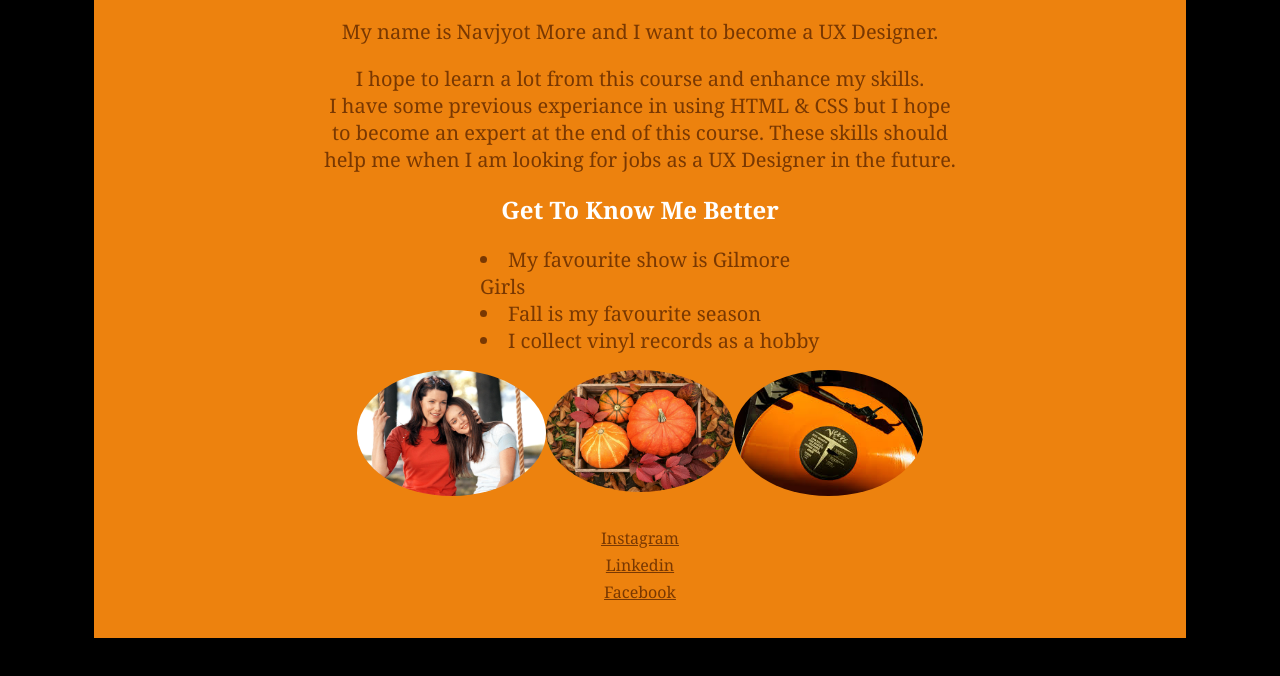
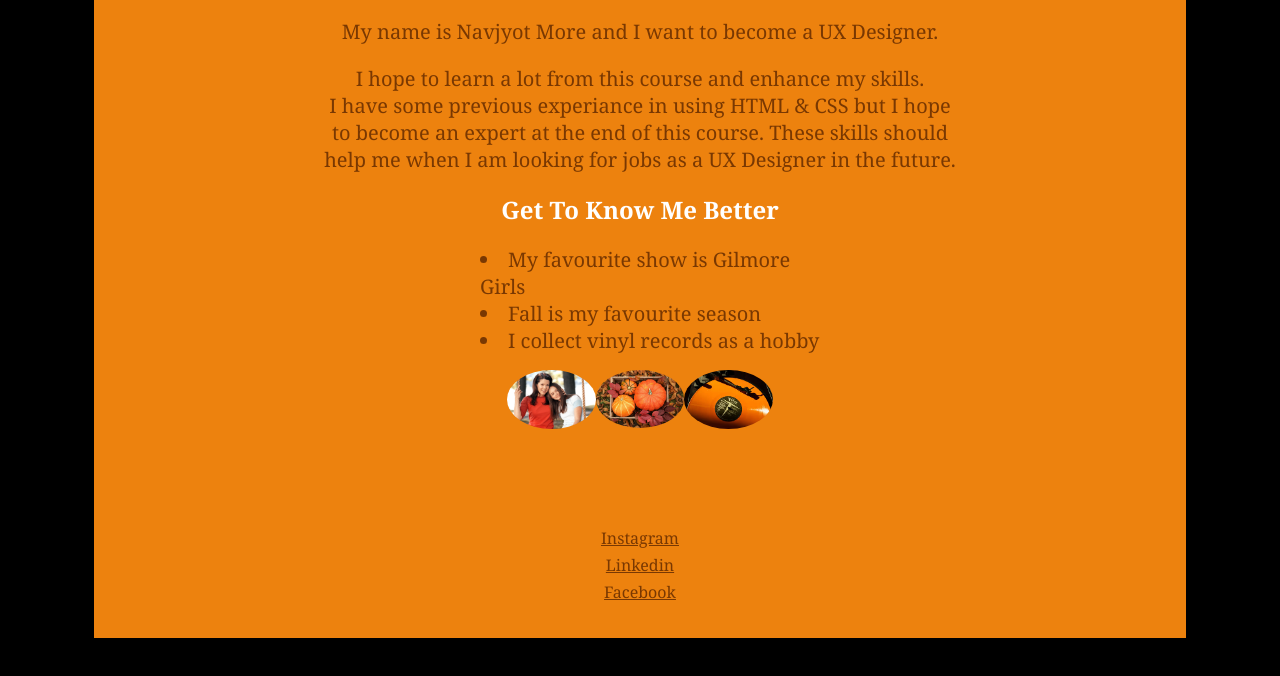
Before and after one commit to navjyotmore/assignment1, a plain HTML site: page index.html in a window 1280 px wide. Shown: the part 304-980 px from the top of the page. Drawn offline with Linux system fonts and the light colour scheme.

Commit message:
Update assignment1.css

```diff
--- a/assignment1.css
+++ b/assignment1.css
@@ -65,7 +65,7 @@ body {
   }
 
   #pictures {
-    width: 425pt;
+    width: 200pt;
     height: 100pt;
     list-style-position: inside;
     display: block;
```
